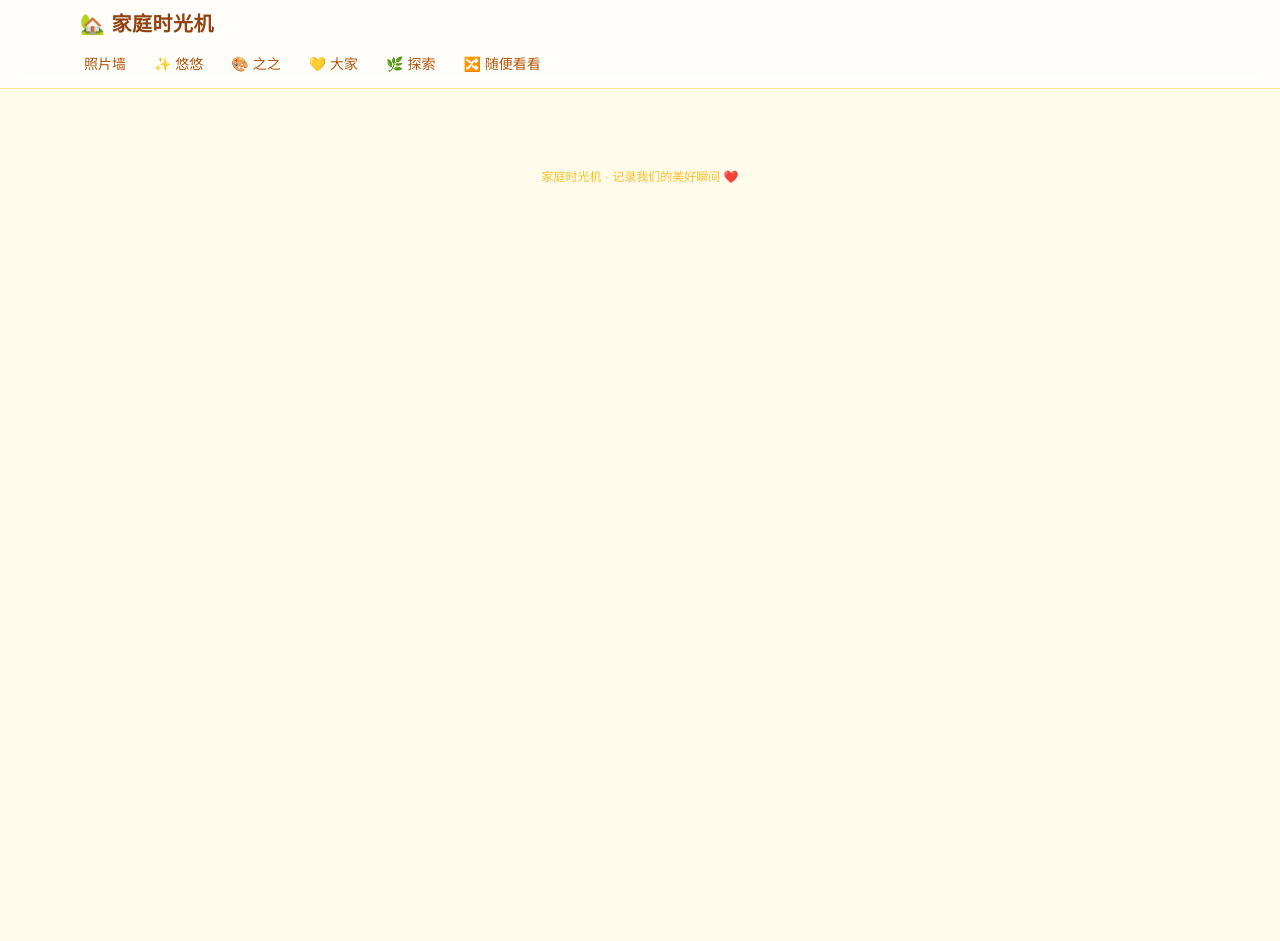
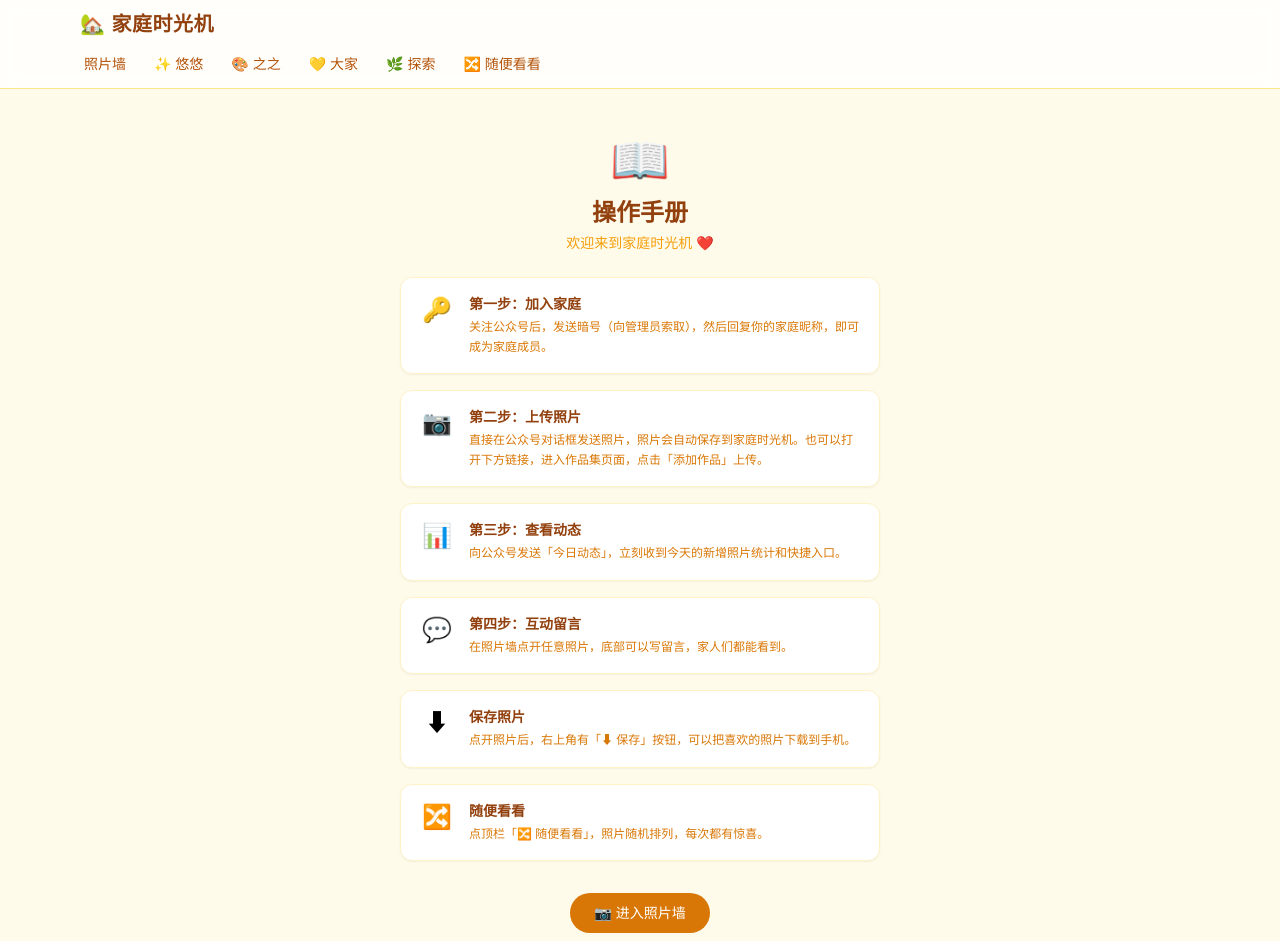
Before and after one commit to yoyozhizhijia/family-home, a React (Vite) app in the folder client/: page /help in a window 1280 px wide. Shown: the top 941 px of the page. Before the commit the page ends 800 px from the top, so only its background shows below. Built offline with nearby package versions, Linux system fonts and the light colour scheme.

Commit message:
feat: 操作手册页面 + 微信回复加手册链接

```diff
--- a/client/src/App.tsx
+++ b/client/src/App.tsx
@@ -2,6 +2,7 @@ import { Routes, Route, useLocation } from 'react-router-dom';
 import HomePage from './pages/HomePage';
 import PortfolioPage from './pages/PortfolioPage';
 import RandomGallery from './pages/RandomGallery';
+import HelpPage from './pages/HelpPage';
 
 export default function App() {
   const location = useLocation();
@@ -47,6 +48,7 @@ export default function App() {
           <Route path="/archive" element={<HomePage />} />
           <Route path="/portfolio/:cat" element={<PortfolioPage />} />
           <Route path="/random" element={<RandomGallery />} />
+          <Route path="/help" element={<HelpPage />} />
         </Routes>
       </main>
 
--- /dev/null
+++ b/client/src/pages/HelpPage.tsx
@@ -0,0 +1,46 @@
+import { useNavigate } from 'react-router-dom';
+
+export default function HelpPage() {
+  const navigate = useNavigate();
+
+  const steps = [
+    { emoji: '🔑', title: '第一步：加入家庭', desc: '关注公众号后，发送暗号（向管理员索取），然后回复你的家庭昵称，即可成为家庭成员。' },
+    { emoji: '📷', title: '第二步：上传照片', desc: '直接在公众号对话框发送照片，照片会自动保存到家庭时光机。也可以打开下方链接，进入作品集页面，点击「添加作品」上传。' },
+    { emoji: '📊', title: '第三步：查看动态', desc: '向公众号发送「今日动态」，立刻收到今天的新增照片统计和快捷入口。' },
+    { emoji: '💬', title: '第四步：互动留言', desc: '在照片墙点开任意照片，底部可以写留言，家人们都能看到。' },
+    { emoji: '⬇', title: '保存照片', desc: '点开照片后，右上角有「⬇ 保存」按钮，可以把喜欢的照片下载到手机。' },
+    { emoji: '🔀', title: '随便看看', desc: '点顶栏「🔀 随便看看」，照片随机排列，每次都有惊喜。' },
+  ];
+
+  return (
+    <div className="max-w-lg mx-auto px-4 py-6">
+      <div className="text-center mb-6">
+        <div className="text-5xl mb-3">📖</div>
+        <h1 className="text-2xl font-bold text-amber-800">操作手册</h1>
+        <p className="text-amber-500 text-sm mt-1">欢迎来到家庭时光机 ❤️</p>
+      </div>
+
+      <div className="space-y-4">
+        {steps.map((s, i) => (
+          <div key={i} className="bg-white rounded-xl p-4 shadow-sm border border-amber-100 flex gap-3">
+            <div className="text-2xl flex-shrink-0 w-10 text-center">{s.emoji}</div>
+            <div>
+              <h3 className="font-semibold text-amber-800 text-sm">{s.title}</h3>
+              <p className="text-amber-600 text-xs mt-1 leading-relaxed">{s.desc}</p>
+            </div>
+          </div>
+        ))}
+      </div>
+
+      <div className="mt-8 text-center space-y-2">
+        <button
+          onClick={() => navigate('/')}
+          className="px-6 py-2.5 bg-amber-600 text-white rounded-full text-sm font-medium hover:bg-amber-700 transition"
+        >
+          📷 进入照片墙
+        </button>
+        <p className="text-amber-300 text-xs">有问题找管理员～</p>
+      </div>
+    </div>
+  );
+}
```
Also changed, not shown: 2 other files (tests, documents, lock files or other folders).
